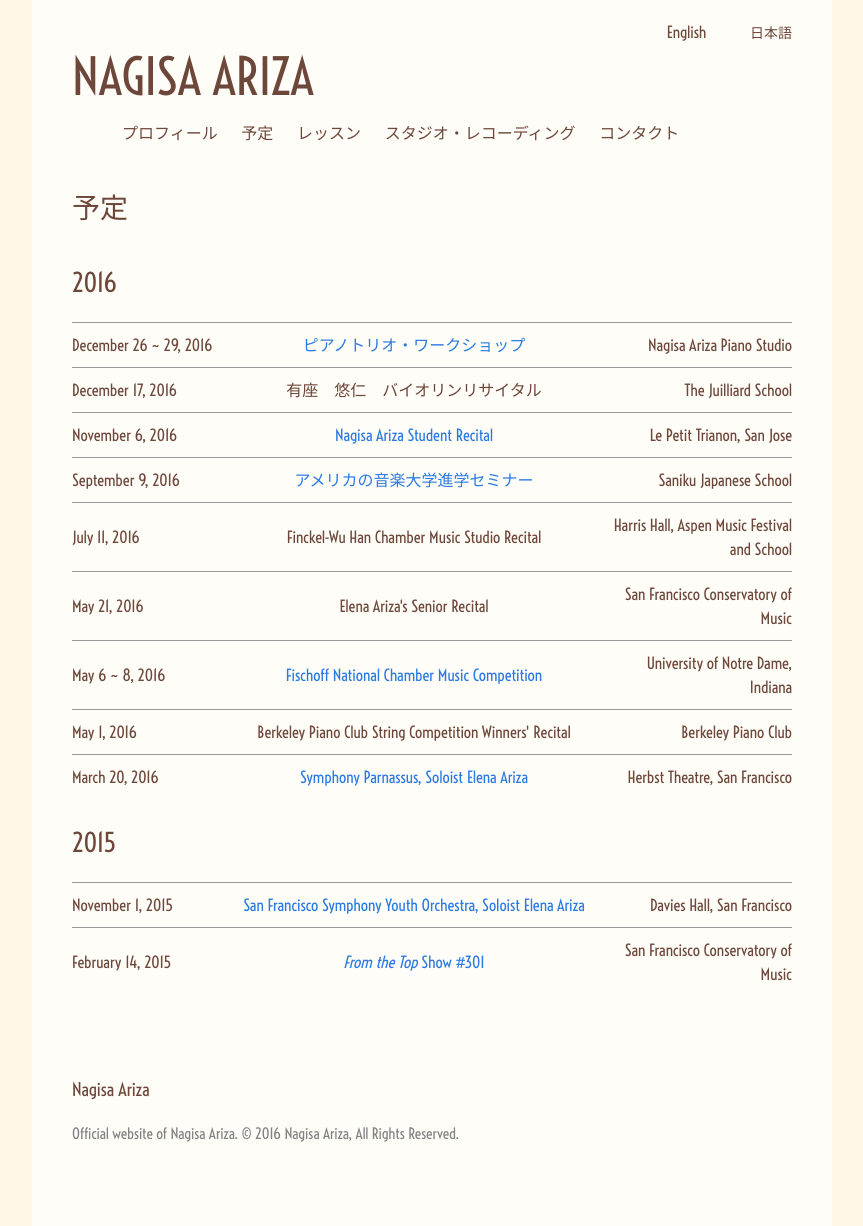
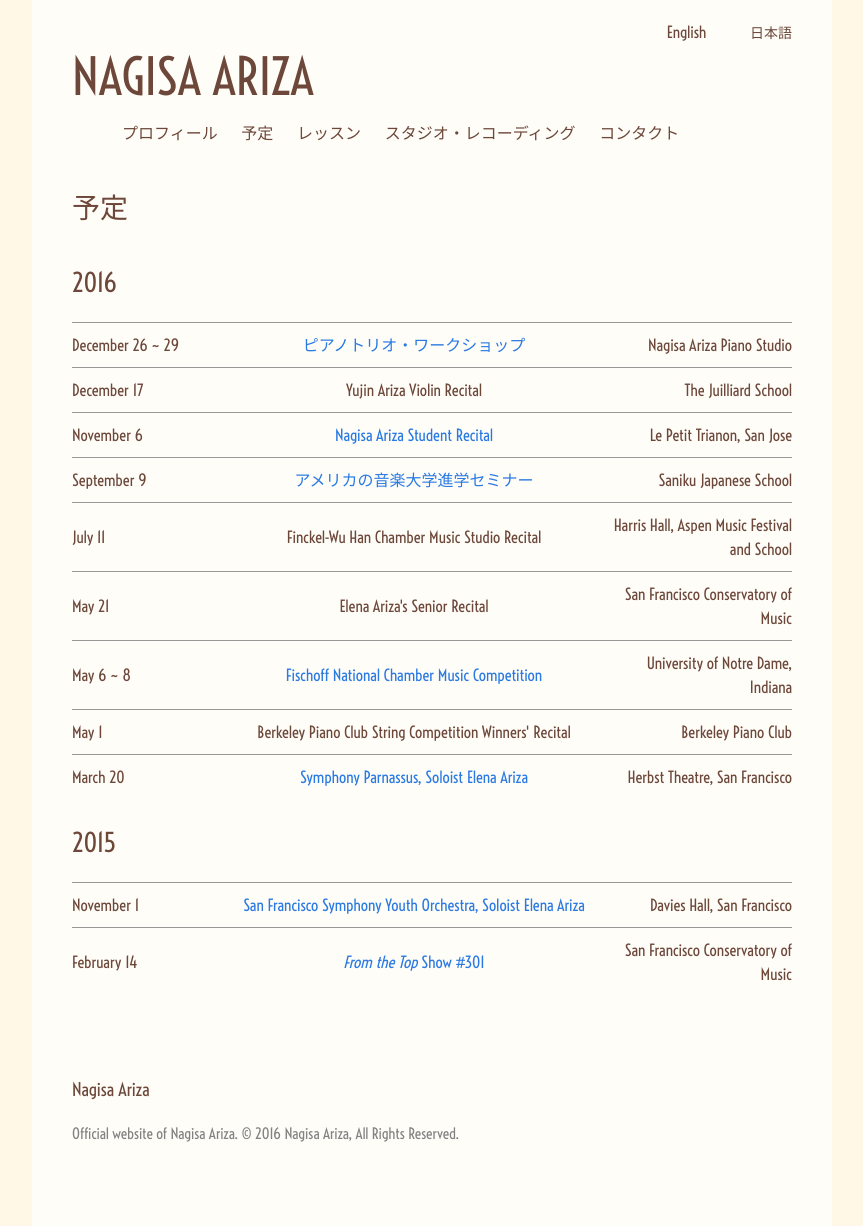
Before and after one commit to dawnstar63/nagisaariza-website, a Jekyll site: the page built from language-jp/events.html, in a window 1280 px wide. Shown: the whole page, without its empty margins (208-1071 px from the left). Built offline with Jekyll 4.4.1, drawn with Linux system fonts in a browser that asks for light colours; nearby versions of some CDN libraries.

Commit message:
deleted years in events, typo in testimonials

```diff
--- a/language-jp/events.html
+++ b/language-jp/events.html
@@ -10,55 +10,55 @@ order: 4
 <table>
 
 	<tr>
-		<td class = "table-date">December 26 ~ 29, 2016</td>
+		<td class = "table-date">December 26 ~ 29</td>
 		<td class = "table-description"><a href="/img/Piano Trio Workshop 2016 Chirashi Japanese web.pdf" target="_blank">ピアノトリオ・ワークショップ</a></td>
 		<td class = "table-location">Nagisa Ariza Piano Studio</td>
 	</tr>
 
 	<tr>
-		<td class = "table-date">December 17, 2016</td>
-		<td class = "table-description">有座　悠仁　バイオリンリサイタル</td>
+		<td class = "table-date">December 17</td>
+		<td class = "table-description">Yujin Ariza Violin Recital</td>
 		<td class = "table-location">The Juilliard School</td>
 	</tr>
 
 	<tr>
-		<td class = "table-date">November 6, 2016</td>
+		<td class = "table-date">November 6</td>
 		<td class = "table-description"><a href="http://www.trianontheatre.com/calendar-of-events/2016/11/6/nagisa-ariza-students-recital" target="_blank">Nagisa Ariza Student Recital</a></td>
 		<td class = "table-location">Le Petit Trianon, San Jose</td>
 	</tr>
 
 	<tr>
-		<td class = "table-date">September 9, 2016</td>
+		<td class = "table-date">September 9</td>
 		<td class = "table-description"><a href="http://www.saniku.org/docs/2016072500018/" target="_blank">アメリカの音楽大学進学セミナー</a></td>
 		<td class = "table-location">Saniku Japanese School</td>
 	</tr>
 
 	<tr>
-		<td class = "table-date">July 11, 2016</td>
+		<td class = "table-date">July 11</td>
 		<td class = "table-description">Finckel-Wu Han Chamber Music Studio Recital</td>
 		<td class = "table-location">Harris Hall, Aspen Music Festival and School</td>
 	</tr>
 
 	<tr>
-		<td class = "table-date">May 21, 2016</td>
+		<td class = "table-date">May 21</td>
 		<td class = "table-description">Elena Ariza's Senior Recital</td>
 		<td class = "table-location">San Francisco Conservatory of Music</td>
 	</tr>
 
 	<tr>
-		<td class = "table-date">May 6 ~ 8, 2016</td>
+		<td class = "table-date">May 6 ~ 8</td>
 		<td class = "table-description"><a href="http://www.fischoff.org" target="_blank">Fischoff National Chamber Music Competition</a></td>
 		<td class = "table-location">University of Notre Dame, Indiana</td>
 	</tr>
 
 	<tr>
-		<td class = "table-date">May 1, 2016</td>
+		<td class = "table-date">May 1</td>
 		<td class = "table-description">Berkeley Piano Club String Competition Winners' Recital</td>
 		<td class = "table-location">Berkeley Piano Club</td>
 	</tr>
 
 	<tr>
-		<td class = "table-date">March 20, 2016</td>
+		<td class = "table-date">March 20</td>
 		<td class = "table-description"><a href="http://www.symphonyparnassus.org/mar-20-2016/" target="_blank">Symphony Parnassus, Soloist Elena Ariza</a></td>
 		<td class = "table-location">Herbst Theatre, San Francisco</td>
 	</tr>
@@ -72,13 +72,13 @@ order: 4
 <h3>2015</h3>
 <table>
 	<tr>
-		<td class = "table-date">November 1, 2015</td>
+		<td class = "table-date">November 1</td>
 		<td class = "table-description"><a href="http://www.sfsymphony.org/Buy-Tickets/2015-2016/YO-Nov-1.aspx" target="_blank">San Francisco Symphony Youth Orchestra, Soloist Elena Ariza</td>
 		<td class = "table-location">Davies Hall, San Francisco</td>
 	</tr>
 
 	<tr>
-		<td class = "table-date">February 14, 2015</td>
+		<td class = "table-date">February 14</td>
 		<td class = "table-description"><a href="http://www.fromthetop.org/musician/elena-ariza/" target="_blank"><i>From the Top</i> Show #301</a></td>
 		<td class = "table-location">San Francisco Conservatory of Music</td>
 	</tr>
```
Also changed, not shown: language-en/events.html (+11 -11 lines), language-jp/testimonials.md (+1 -1 lines).
